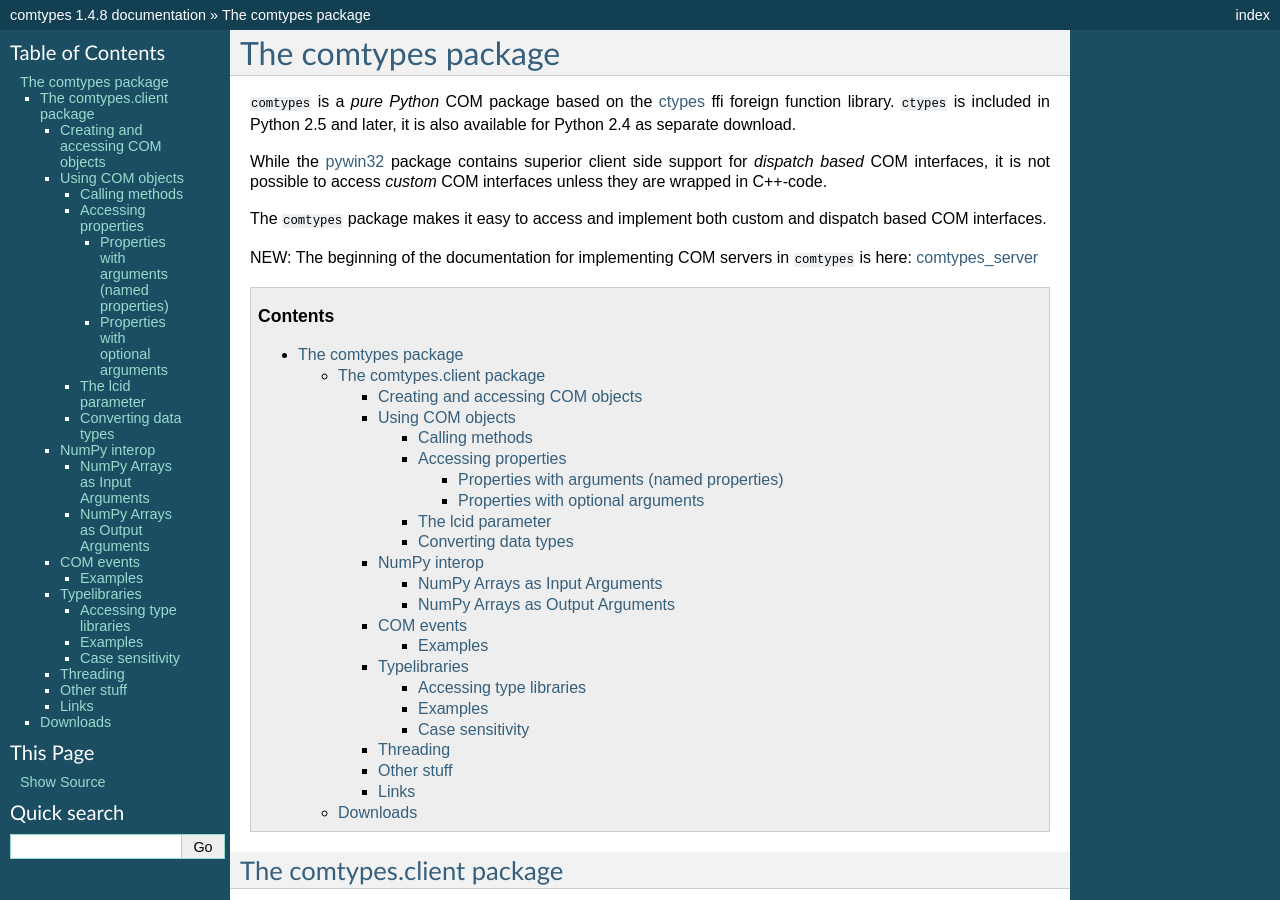
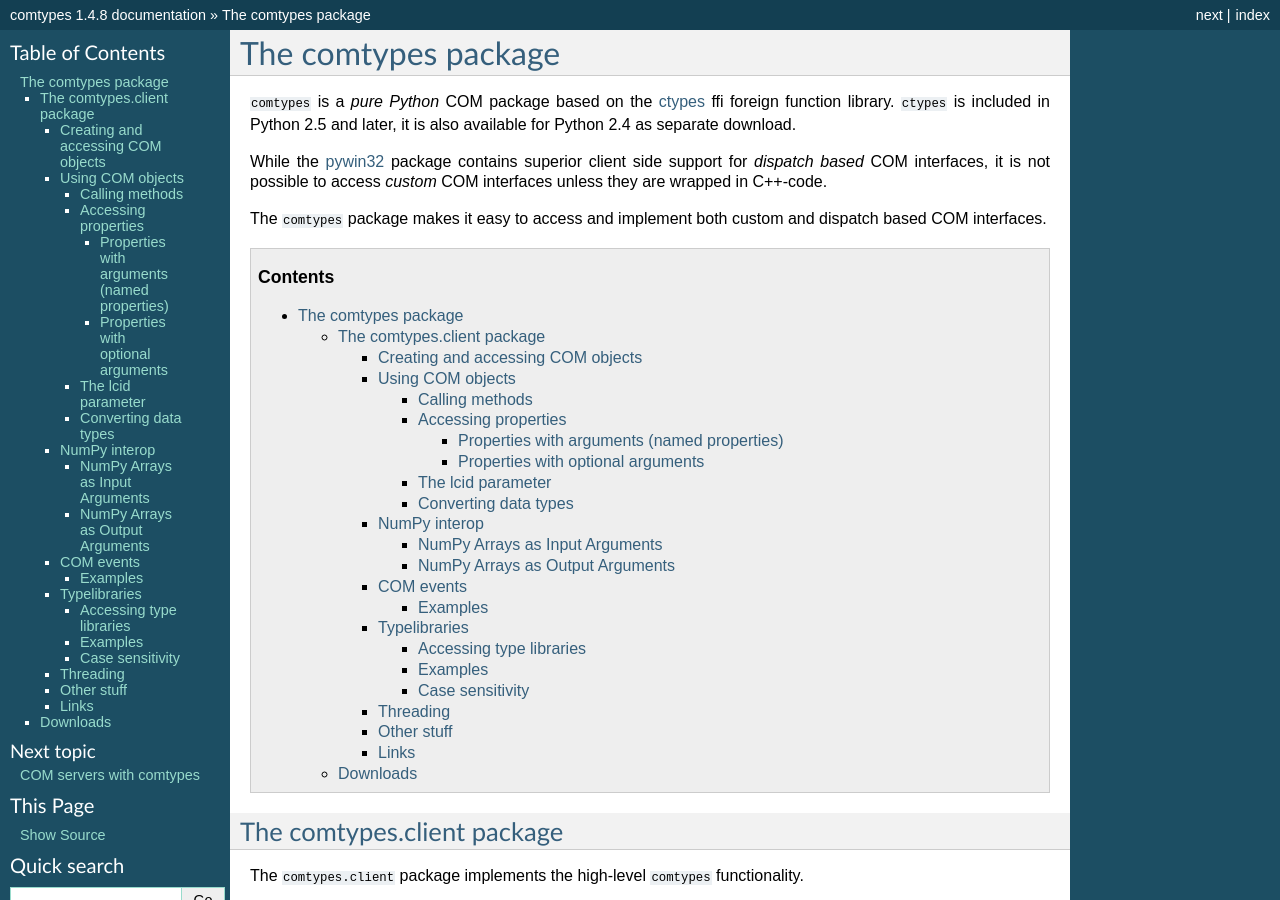
Before and after one commit to enthought/comtypes, a Sphinx documentation site: the page built from docs/source/index.rst, in a window 1280 px wide and 900 px high. Built offline with Sphinx 7.4.7, drawn with Linux system fonts in a browser that asks for light colours; some of the changed text lies outside the part shown.

Commit message:
Add the `toctree::` directive to `index.rst`.

```diff
--- a/docs/source/index.rst
+++ b/docs/source/index.rst
@@ -13,8 +13,6 @@
 The |comtypes| package makes it easy to access and implement both
 custom and dispatch based COM interfaces.
 
-NEW: The beginning of the documentation for implementing COM servers in
-|comtypes| is here: comtypes_server_
 
 .. contents::
 
@@ -802,6 +806,7 @@
 The |comtypes| project is hosted on github_. Releases can be downloaded from
 the github releases_ section.
 
+
 .. |comtypes| replace:: ``comtypes``
 
 .. |ctypes| replace:: ``ctypes``
@@ -818,6 +823,4 @@
 
 .. _releases: https://github.com/enthought/comtypes/releases
 
-.. _comtypes_server: server.html
-
 .. _implementing_COM_methods: server.html#implementing-com-methods
```
Also changed, not shown: other parts of docs/source/index.rst (+6 -0 lines).
